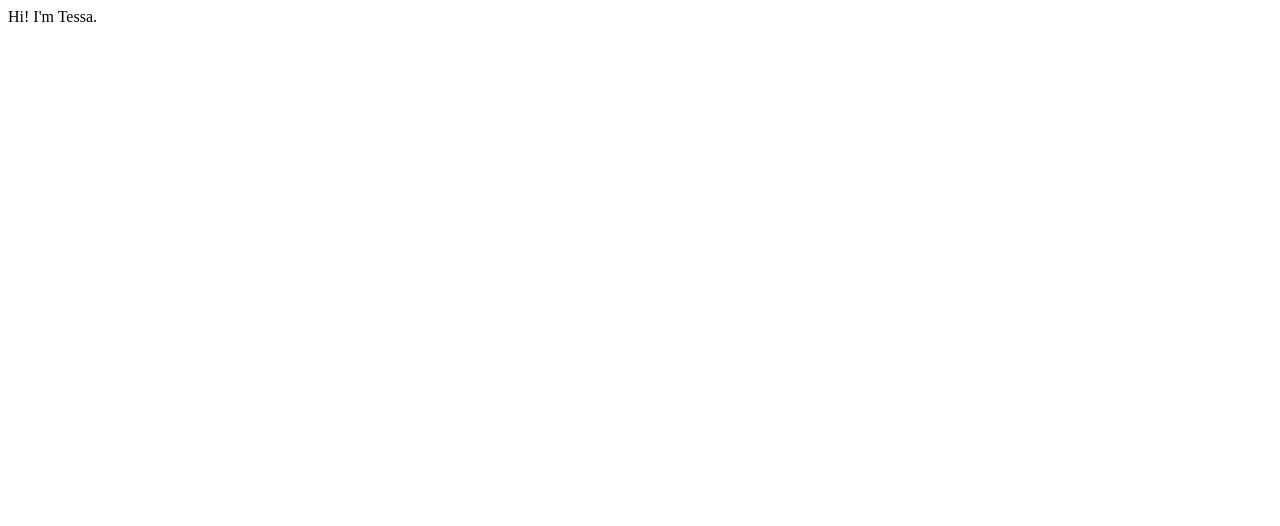
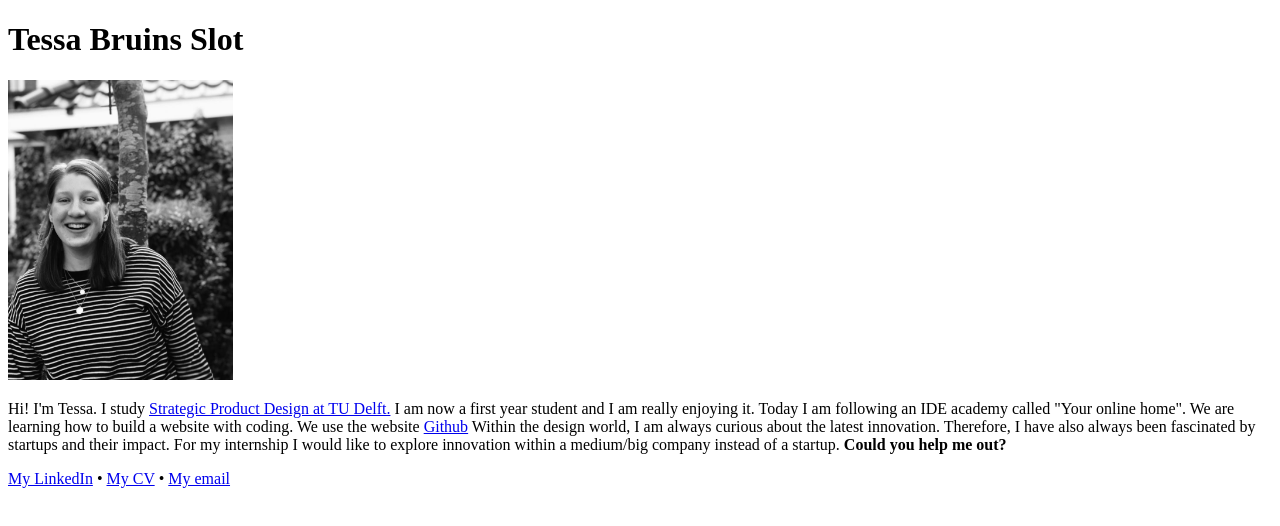
Before and after one commit to tcbruinsslot/tcbruinsslot.github.io, a plain HTML site: page index.html in a window 1280 px wide. Drawn offline with Linux system fonts and the light colour scheme.

Commit message:
add updated code

```diff
--- a/index.html
+++ b/index.html
@@ -12,8 +12,21 @@
     <title>Tessa Bruins Slot</title>
 </head>
 <body>
-
+    <!-- Everything people will see -->
+    <!-- For paragraph, use "<p>" -->
+    <h1> Tessa Bruins Slot </h1>
+    <img src="./Tessa.jpeg" alt="Picture of Tessa Bruins Slot" height="300" >
+    <p> Hi! I'm Tessa. I study
+        <a href="https://www.tudelft.nl/onderwijs/opleidingen/masters/spd/msc-strategic-product-design" target="_blank"> Strategic Product Design at TU Delft.</a>
+    I am now a first year student and I am really enjoying it. Today I am following an IDE academy called "Your online home". We are learning how to build a website with coding. We use the website
+    <a href="https://github.com" target="_blank"> Github</a>
+   Within the design world, I am always curious about the latest innovation. Therefore, I have also always been fascinated by startups and their impact.    For my internship I would like to explore innovation within a medium/big company instead of a startup. <strong> Could you help me out?</strong>
+    </p>
+    <p>
+        <a href="https://www.linkedin.com/in/tessabruinsslot/" target="_blank">My LinkedIn</a> •
+        <a href="./CV voor minor.pdf" target="_blank">My CV</a> •
+        <a href="mailto:t.c.bruinsslot@hotmail.com"> My email</a>
+    </p>
 </body>
 </html>
 <!-- The end of html, end of code -->
-Hi! I'm Tessa.
```
